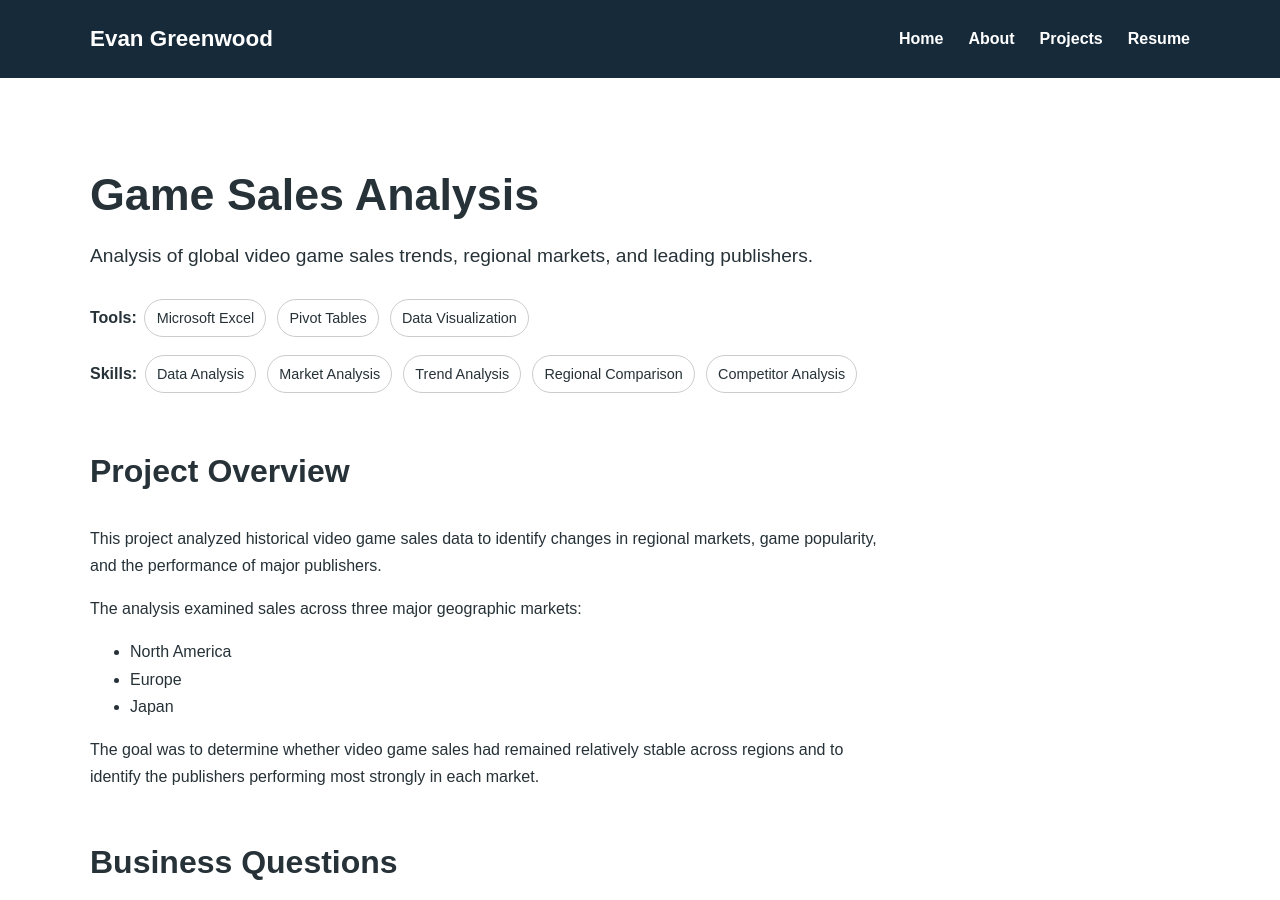
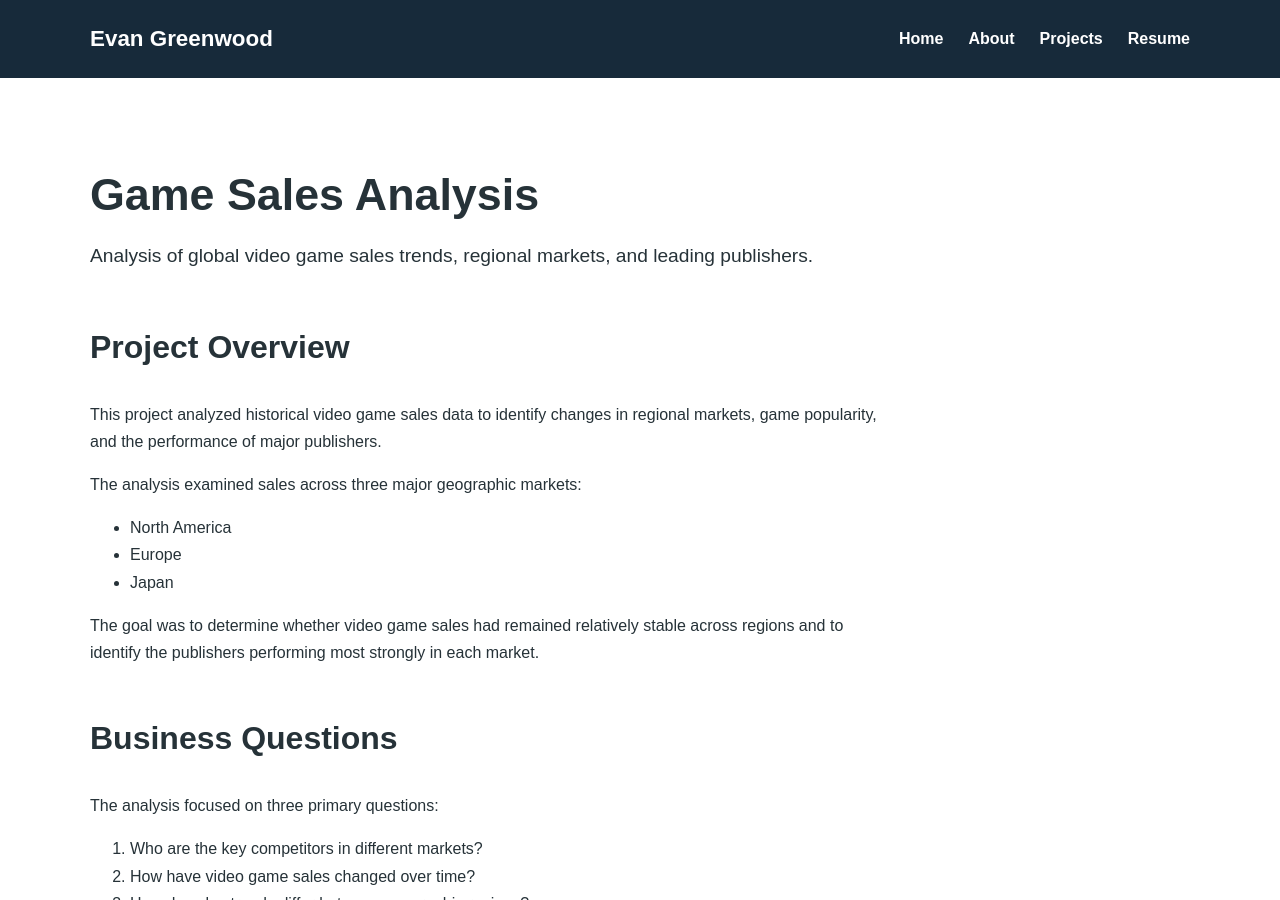
Before and after one commit to Ninja-Librarian/Ninja-Librarian.github.io, a Jekyll site: the page built from _projects/game-sales.md, in a window 1280 px wide and 900 px high. Built offline with Jekyll 4.4.1, drawn with Linux system fonts in a browser that asks for light colours.

Commit message:
Update game-sales.md

```diff
--- a/_projects/game-sales.md
+++ b/_projects/game-sales.md
@@ -2,18 +2,6 @@
 layout: default
 title: Game Sales Analysis
 description: Analysis of global video game sales trends, regional markets, and leading publishers.
-
-tools:
-  - Microsoft Excel
-  - Pivot Tables
-  - Data Visualization
-
-skills:
-  - Data Analysis
-  - Market Analysis
-  - Trend Analysis
-  - Regional Comparison
-  - Competitor Analysis
 ---
 
 ## Project Overview
```
